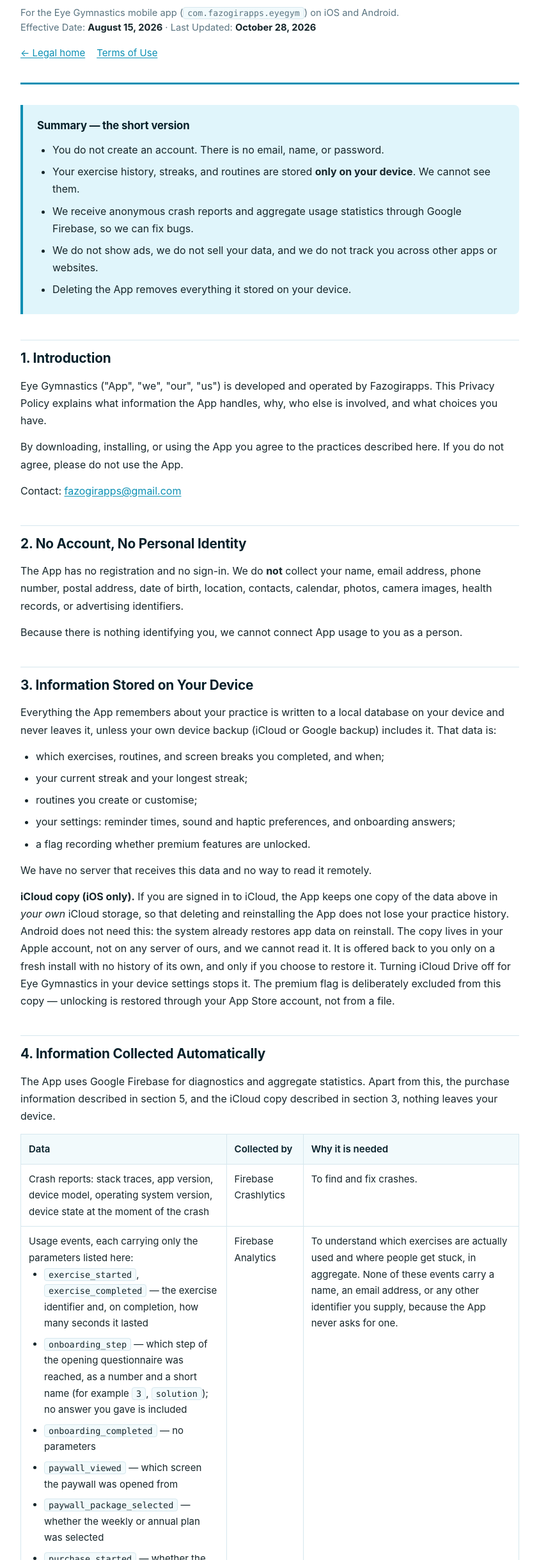
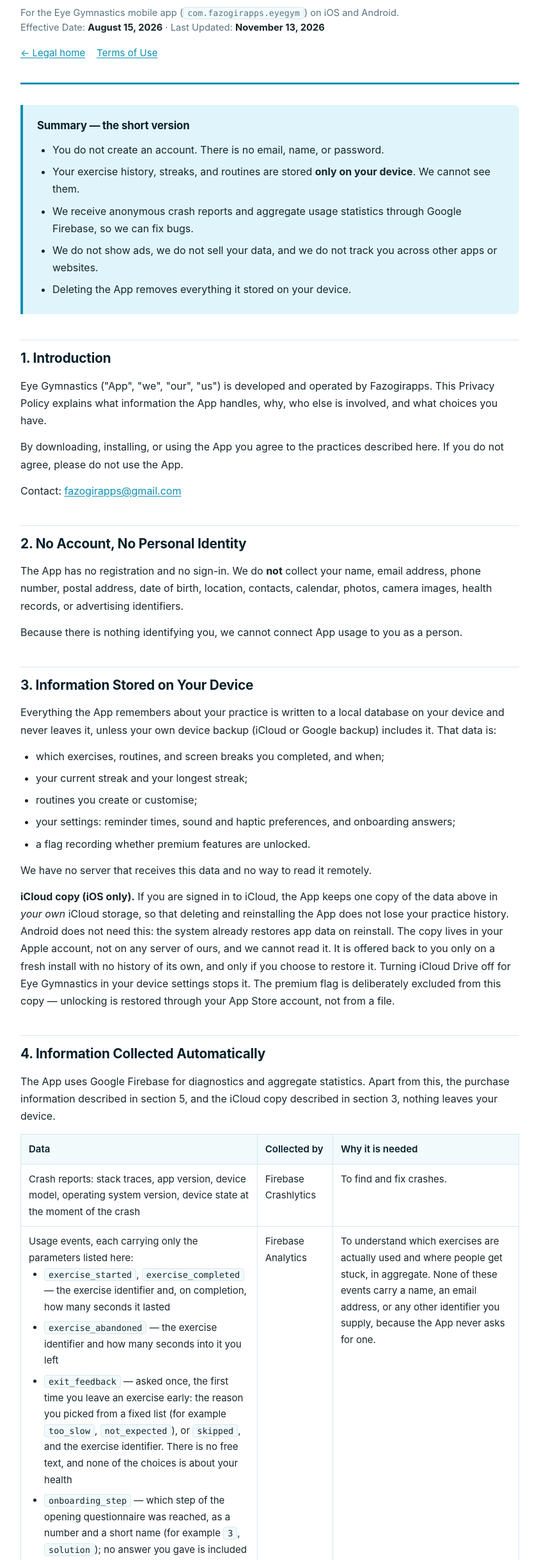
Before and after one commit to elyorberdiev/eyegym-legal, a plain HTML site: page privacy.html in a window 1280 px wide. Shown: the part 111-2549 px from the top of the page at 64% size, without its empty margins (218-1061 px from the left). Drawn offline with Linux system fonts and the light colour scheme.

Commit message:
Privacy §4: list exercise_abandoned and exit_feedback

```diff
--- a/privacy.html
+++ b/privacy.html
@@ -14,7 +14,7 @@
   <h1>Privacy Policy</h1>
   <p class="meta">
     For the Eye Gymnastics mobile app (<code>com.fazogirapps.eyegym</code>) on iOS and Android.<br>
-    Effective Date: <strong>August 15, 2026</strong> · Last Updated: <strong>October 28, 2026</strong>
+    Effective Date: <strong>August 15, 2026</strong> · Last Updated: <strong>November 13, 2026</strong>
   </p>
   <p class="nav-links"><a href="index.html">← Legal home</a><a href="terms.html">Terms of Use</a></p>
 </header>
@@ -68,6 +68,8 @@
       <td>Usage events, each carrying only the parameters listed here:
         <ul>
           <li><code>exercise_started</code>, <code>exercise_completed</code> — the exercise identifier and, on completion, how many seconds it lasted</li>
+          <li><code>exercise_abandoned</code> — the exercise identifier and how many seconds into it you left</li>
+          <li><code>exit_feedback</code> — asked once, the first time you leave an exercise early: the reason you picked from a fixed list (for example <code>too_slow</code>, <code>not_expected</code>), or <code>skipped</code>, and the exercise identifier. There is no free text, and none of the choices is about your health</li>
           <li><code>onboarding_step</code> — which step of the opening questionnaire was reached, as a number and a short name (for example <code>3</code>, <code>solution</code>); no answer you gave is included</li>
           <li><code>onboarding_completed</code> — no parameters</li>
           <li><code>paywall_viewed</code> — which screen the paywall was opened from</li>
```
